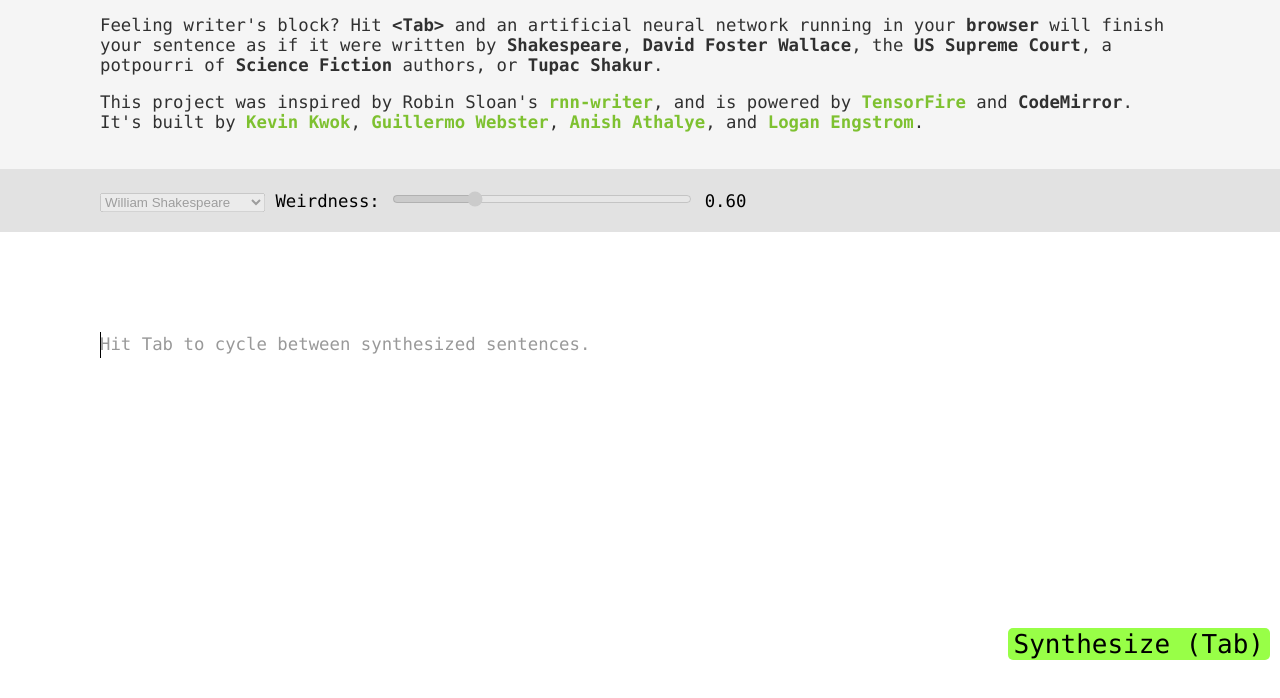
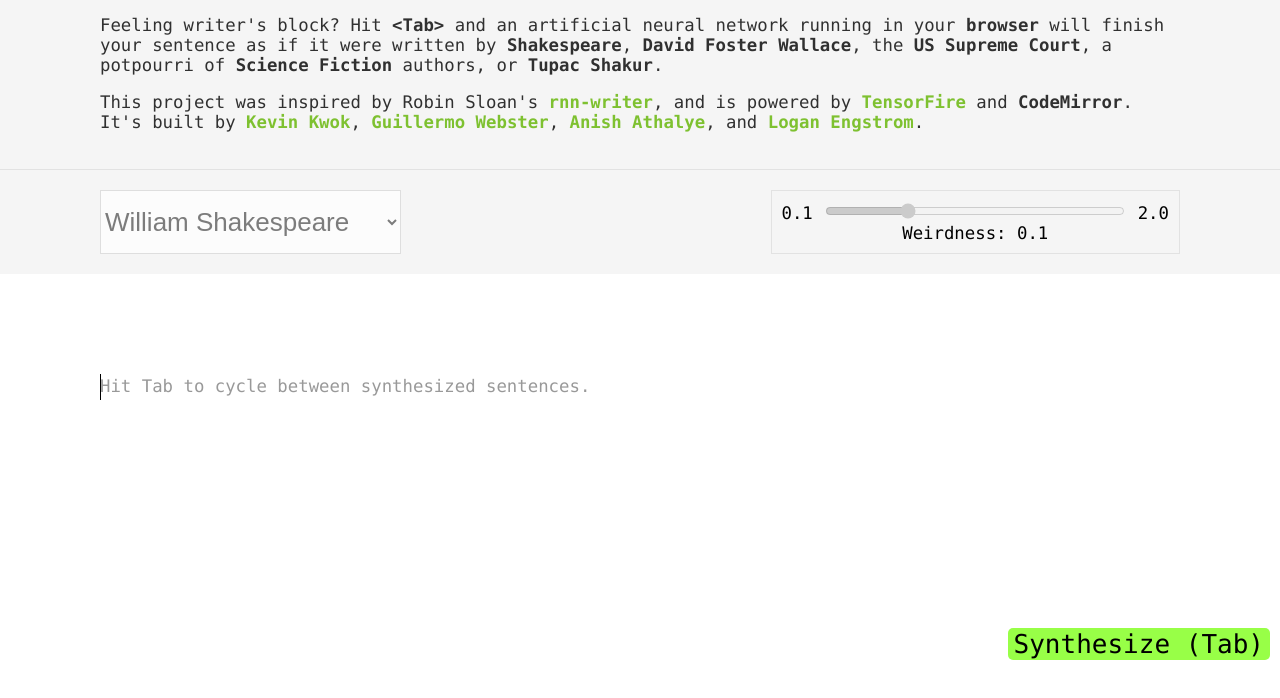
Before and after one commit to tensorfire/cyborg-writer, a plain HTML site: page index.html in a window 1280 px wide. Shown: the part 130-828 px from the top of the page. Drawn offline with Linux system fonts and the light colour scheme; no server answers.

Commit message:
bus commit

```diff
--- a/index.html
+++ b/index.html
@@ -37,7 +37,16 @@
         <select id="model_picker" value="trump-256" disabled onchange="loadModel()"></select>
         <span class="spacer"></span>
 
-        <span id="weirdness-stuff">Weirdness: <input disabled id="temperature" oninput="document.getElementById('temp').innerHTML = (+this.value).toFixed(2)" onchange="updateCompletion()" type="range" style="width: 300px" value="0.6" min="0.1" max="2" step="0.01"> <span id="temp">0.60</span></span>
+        <span id="weirdness-stuff">
+            <div>
+                <span>0.1</span>
+                <input disabled id="temperature"
+                    oninput="document.getElementById('temp').innerHTML = (+this.value).toFixed(2)"
+                    onchange="updateCompletion()" type="range" style="width: 300px" value="0.6" min="0.1" max="2" step="0.01">
+                <span>2.0</span>
+            </div>
+            Weirdness: <span id="temp">0.1</span>
+        </span>
 
         <!-- &rarr; -->
         <button id="do-stuff" onclick="updateCompletion()">Synthesize (Tab)</button>
--- a/style.css
+++ b/style.css
@@ -35,6 +35,7 @@ body {
 #editor {
     flex: 1;
     position: relative;
+    display: flex;
 }
 
 html, body {
@@ -44,8 +45,8 @@ html, body {
   width: 100%;
 }
 
-#workaround, #container {
-    height: 100%;
+#workaround {
+    min-height: 100vh;
 }
 
 #workaround {
@@ -58,7 +59,9 @@ html, body {
     position: sticky;
     top: 0;
     z-index: 10;
-    background: #e2e2e2;
+    background: #f5f5f5;
+    border-top: 1px solid #e2e2e2;
+    display: flex;
 }
 
 
@@ -112,6 +115,22 @@ a {
     // position: absolute;
 }
 
+select {
+    font-size: 150%;
+    background: rgb(255, 255, 255);
+    color: #4a4a4a;
+}
+
+
+#weirdness-stuff {
+    display: inline-block;
+    text-align: center;
+    vertical-align: middle;
+    /* margin-bottom: -10px; */
+    border: 1px solid #e2e2e2;
+    padding: 10px;
+}
+
 
 .CodeMirror #preamble {
     border-bottom: 1px solid #ccc;
```
